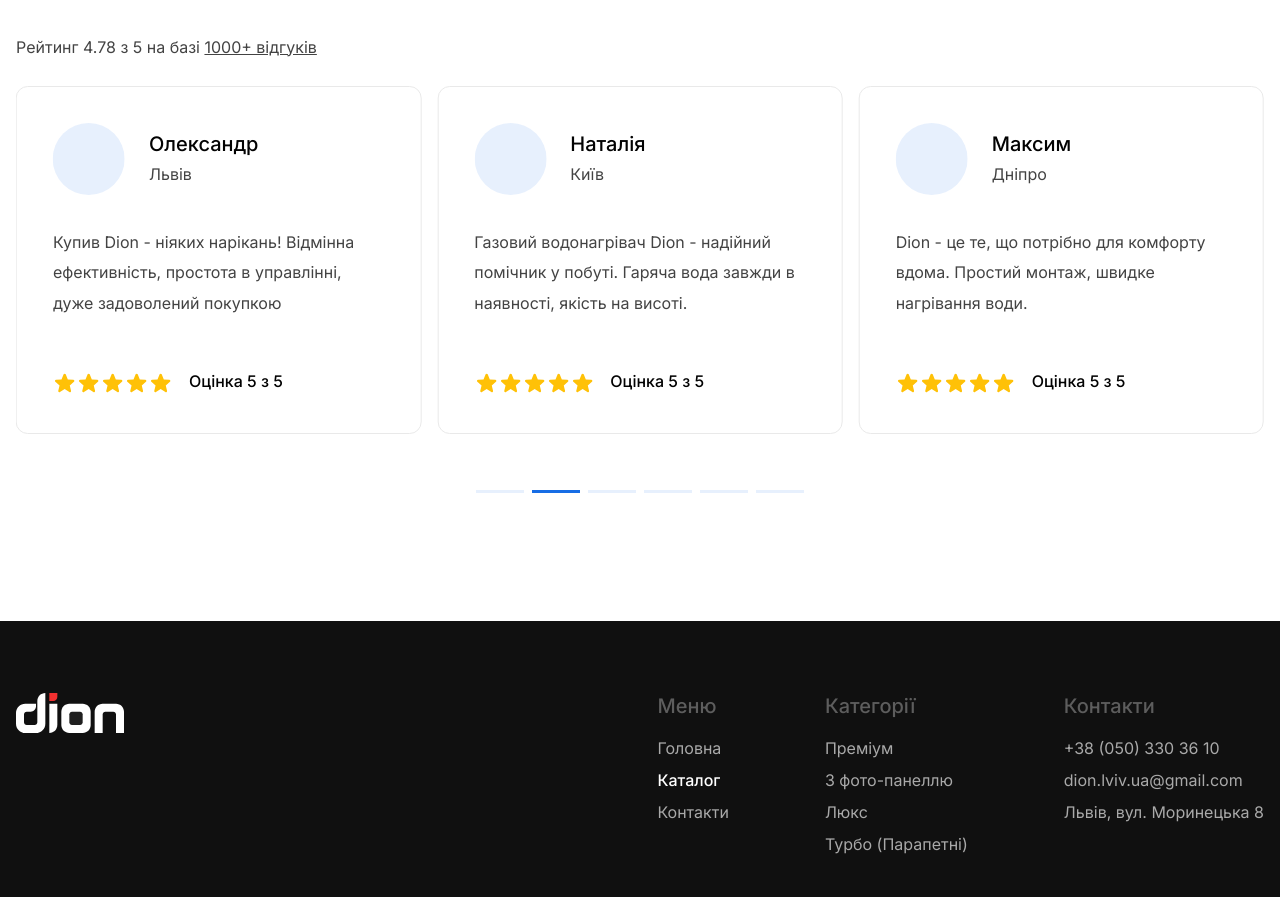
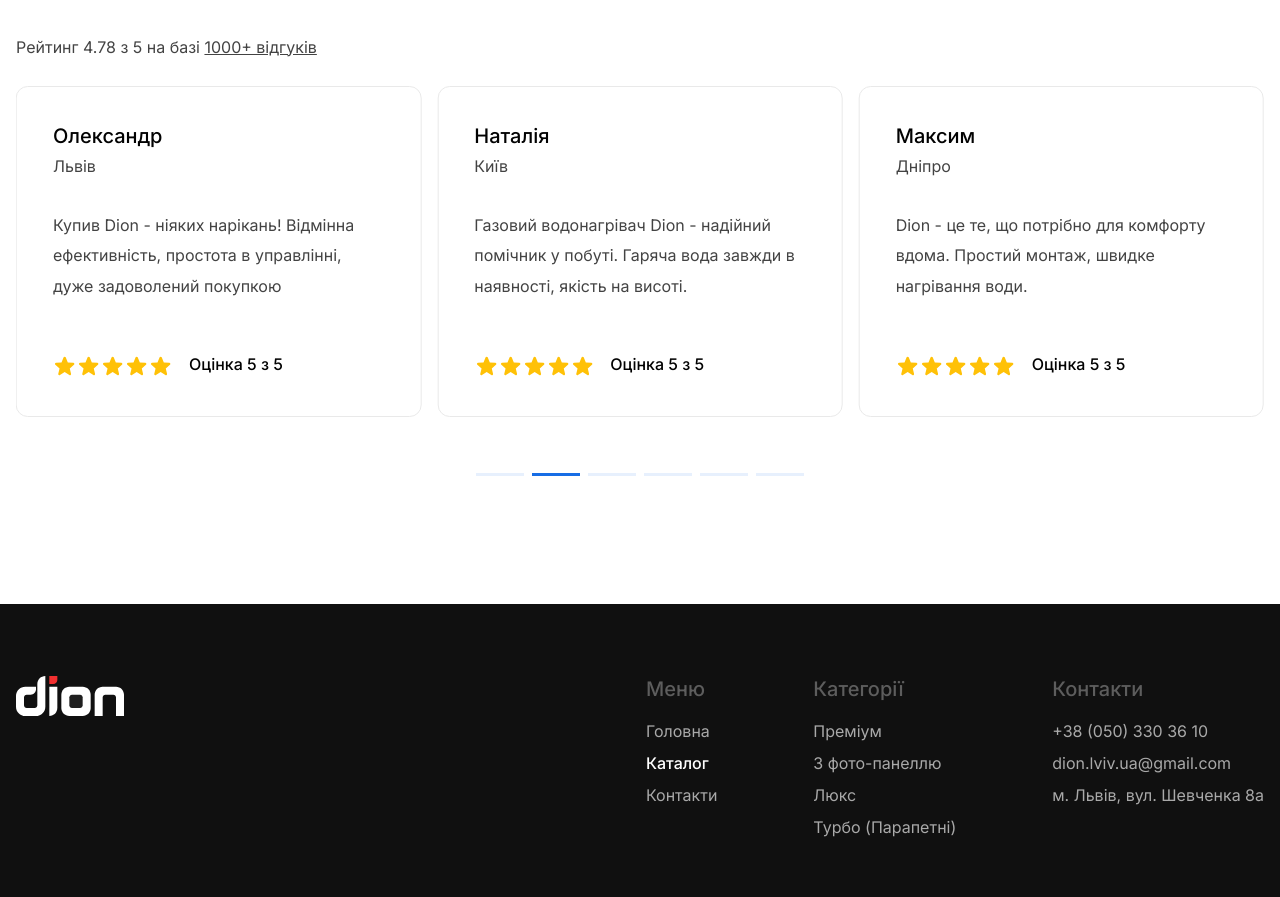
Before and after one commit to palajo/dion, a Next.js app: page /products/dion-jsd-06-premium in a window 1280 px wide. Shown: the part 3552-4449 px from the top of the page. Built offline with nearby package versions, Linux system fonts and the light colour scheme.

Commit message:
[update] removed avatars from reviews, changed address

```diff
--- a/src/components/Footer.js
+++ b/src/components/Footer.js
@@ -111,7 +111,7 @@
                       href="#"
                       className="nav-link"
                     >
-                      Львів, вул. Моринецька 8
+                      м. Львів, вул. Шевченка 8а
                     </Link>
                   </li>
                 </ul>
--- a/src/components/sections/SectionReviews.js
+++ b/src/components/sections/SectionReviews.js
@@ -2,7 +2,7 @@
 import { Col, Container, Row } from 'react-bootstrap';
 import Link from 'next/link';
 import { Swiper, SwiperSlide } from 'swiper/react';
-import { Autoplay, Pagination } from 'swiper';
+import { Autoplay, Pagination } from 'swiper/modules';
 import { StarIcon } from '@heroicons/react/16/solid/index';
 
 function SectionReviews(props) {
@@ -57,9 +57,6 @@
                 <div className="block block-review">
                   <div>
                     <div className="block block-author">
-                      <div className="block-image">
-                        <div className="image-placeholder"/>
-                      </div>
                       <div className="block-content">
                         <h5>Ірина</h5>
                         <p>Харків</p>
@@ -85,9 +82,6 @@
                 <div className="block block-review">
                   <div>
                     <div className="block block-author">
-                      <div className="block-image">
-                        <div className="image-placeholder"/>
-                      </div>
                       <div className="block-content">
                         <h5>Олександр</h5>
                         <p>Львів</p>
@@ -113,9 +107,6 @@
                 <div className="block block-review">
                   <div>
                     <div className="block block-author">
-                      <div className="block-image">
-                        <div className="image-placeholder"/>
-                      </div>
                       <div className="block-content">
                         <h5>Наталія</h5>
                         <p>Київ</p>
@@ -141,9 +132,6 @@
                 <div className="block block-review">
                   <div>
                     <div className="block block-author">
-                      <div className="block-image">
-                        <div className="image-placeholder"/>
-                      </div>
                       <div className="block-content">
                         <h5>Максим</h5>
                         <p>Дніпро</p>
@@ -168,9 +156,6 @@
                 <div className="block block-review">
                   <div>
                     <div className="block block-author">
-                      <div className="block-image">
-                        <div className="image-placeholder"/>
-                      </div>
                       <div className="block-content">
                         <h5>Вікторія</h5>
                         <p>Одеса</p>
@@ -196,9 +181,6 @@
                 <div className="block block-review">
                   <div>
                     <div className="block block-author">
-                      <div className="block-image">
-                        <div className="image-placeholder"/>
-                      </div>
                       <div className="block-content">
                         <h5>Павло</h5>
                         <p>Херсон</p>
@@ -224,9 +206,6 @@
                 <div className="block block-review">
                   <div>
                     <div className="block block-author">
-                      <div className="block-image">
-                        <div className="image-placeholder"/>
-                      </div>
                       <div className="block-content">
                         <h5>Юлія</h5>
                         <p>Запоріжжя</p>
@@ -252,9 +231,6 @@
                 <div className="block block-review">
                   <div>
                     <div className="block block-author">
-                      <div className="block-image">
-                        <div className="image-placeholder"/>
-                      </div>
                       <div className="block-content">
                         <h5>Андрій</h5>
                         <p>Чернівці</p>
--- a/src/pages/index.js
+++ b/src/pages/index.js
@@ -310,7 +310,7 @@
                       <div className="block-content">
                         <MapPinIcon width={24} height={24}/>
                         <Link href="tel:+38 (050) 330 36 10">
-                          м. Львів, вул. Моринецька 8
+                          м. Львів, вул. Шевченка 8а
                         </Link>
                       </div>
                     </div>
```
Also changed, not shown: package.json (+11 -17 lines), 2 other files (tests, documents, lock files or other folders).
